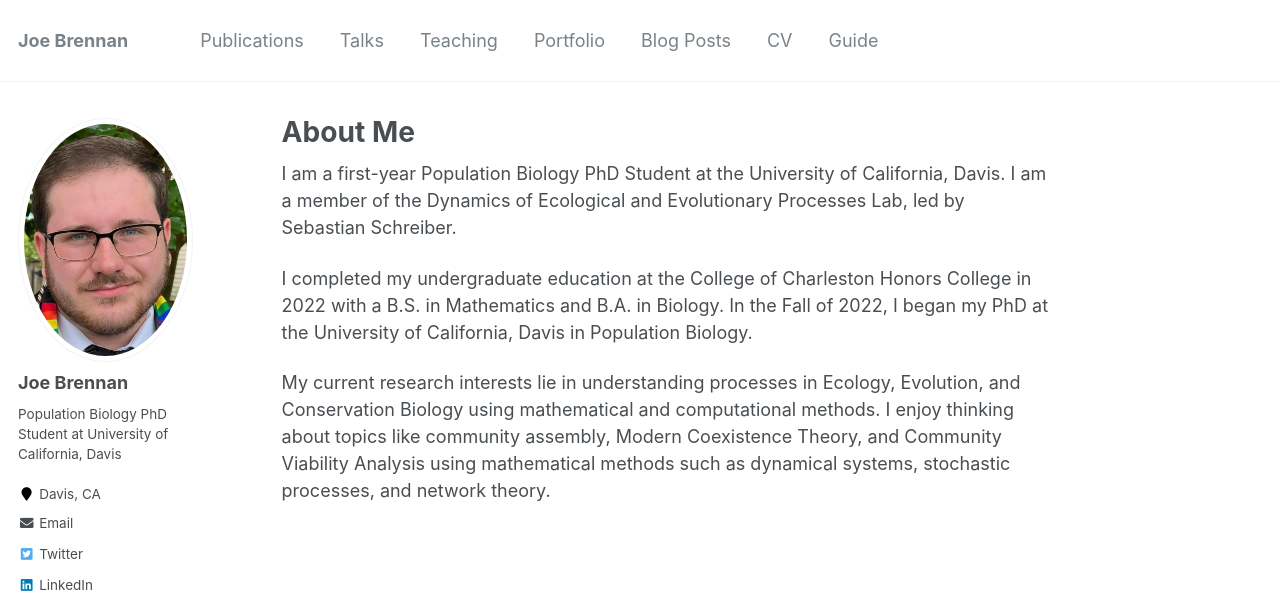
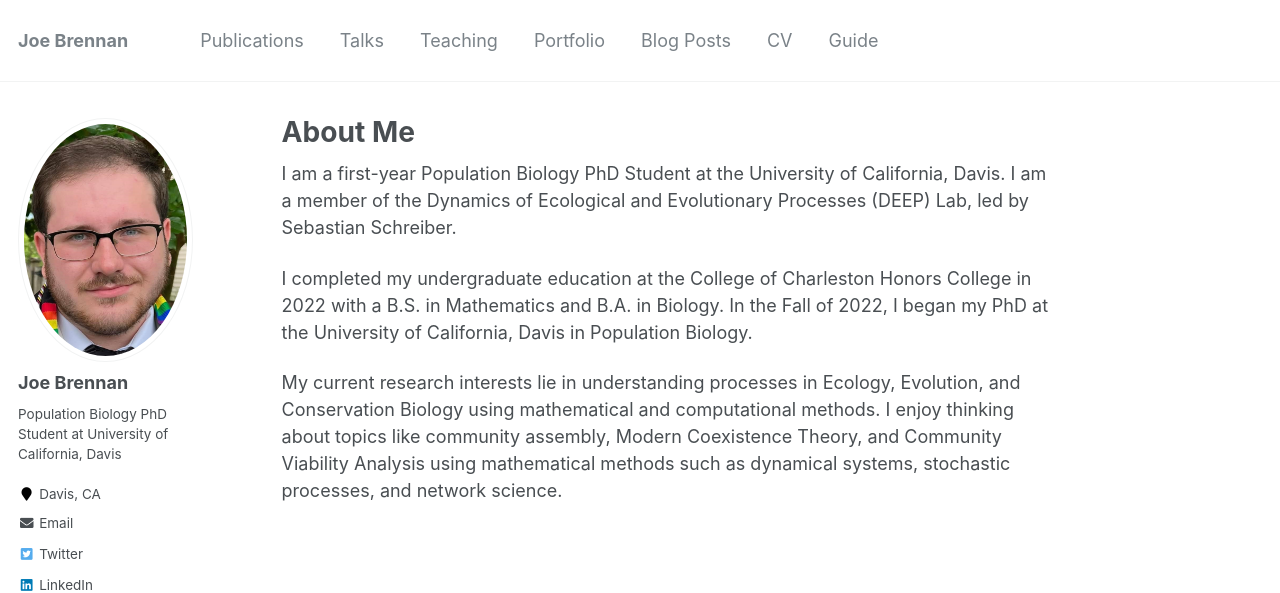
Before and after one commit to biologyjoe87/biologyjoe87.github.io, a Jekyll site: the page built from _pages/about.md, in a window 1280 px wide. Shown: the top 593 px of the page. Built offline with Jekyll 4.4.1, drawn with Linux system fonts in a browser that asks for light colours.

Commit message:
Update about.md

```diff
--- a/_pages/about.md
+++ b/_pages/about.md
@@ -8,8 +8,8 @@
   - /about.html
 ---
 
-I am a first-year Population Biology PhD Student at the University of California, Davis. I am a member of the Dynamics of Ecological and Evolutionary Processes Lab, led by Sebastian Schreiber.
+I am a first-year Population Biology PhD Student at the University of California, Davis. I am a member of the Dynamics of Ecological and Evolutionary Processes (DEEP) Lab, led by Sebastian Schreiber.
 
 I completed my undergraduate education at the College of Charleston Honors College in 2022 with a B.S. in Mathematics and B.A. in Biology. In the Fall of 2022, I began my PhD at the University of California, Davis in Population Biology.
 
-My current research interests lie in understanding processes in Ecology, Evolution, and Conservation Biology using mathematical and computational methods. I enjoy thinking about topics like community assembly, Modern Coexistence Theory, and Community Viability Analysis using mathematical methods such as dynamical systems, stochastic processes, and network theory.
+My current research interests lie in understanding processes in Ecology, Evolution, and Conservation Biology using mathematical and computational methods. I enjoy thinking about topics like community assembly, Modern Coexistence Theory, and Community Viability Analysis using mathematical methods such as dynamical systems, stochastic processes, and network science.
```
